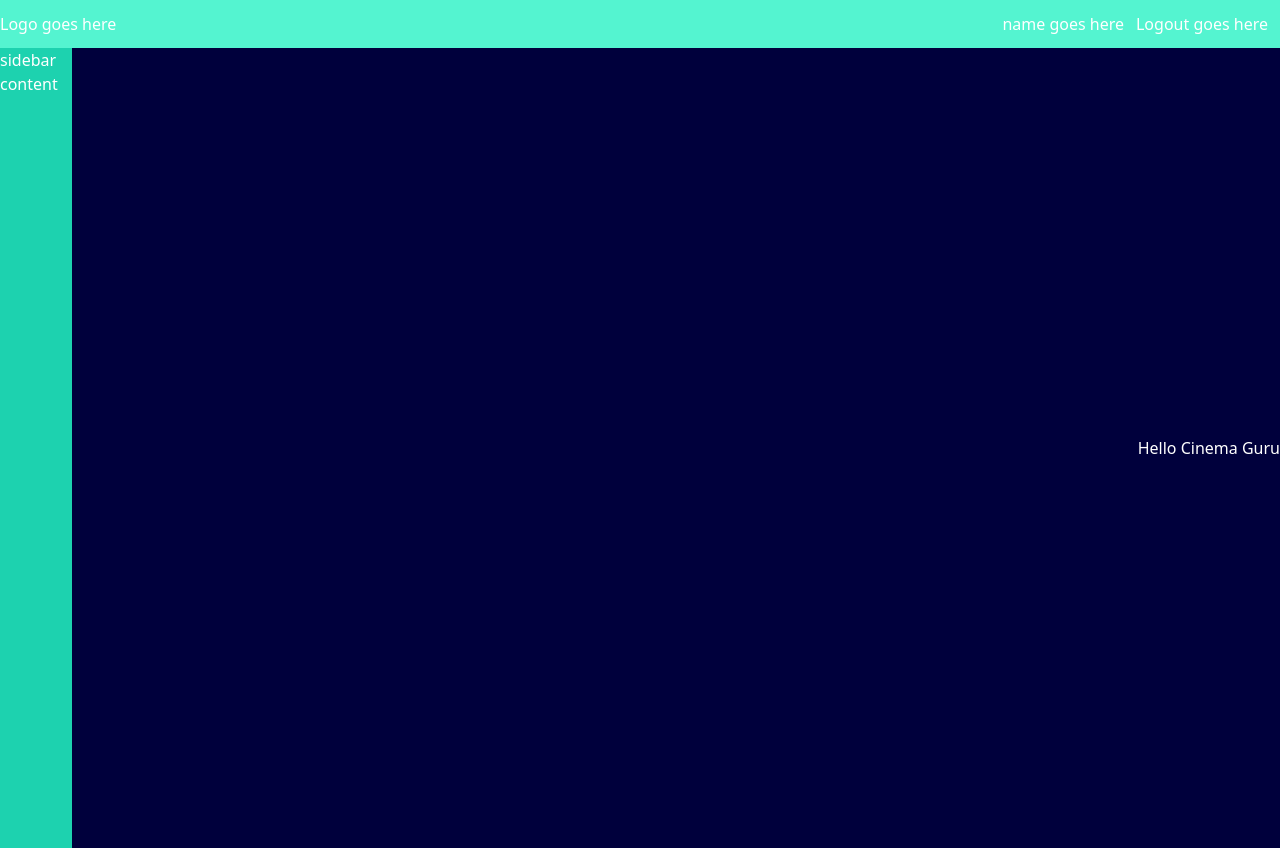
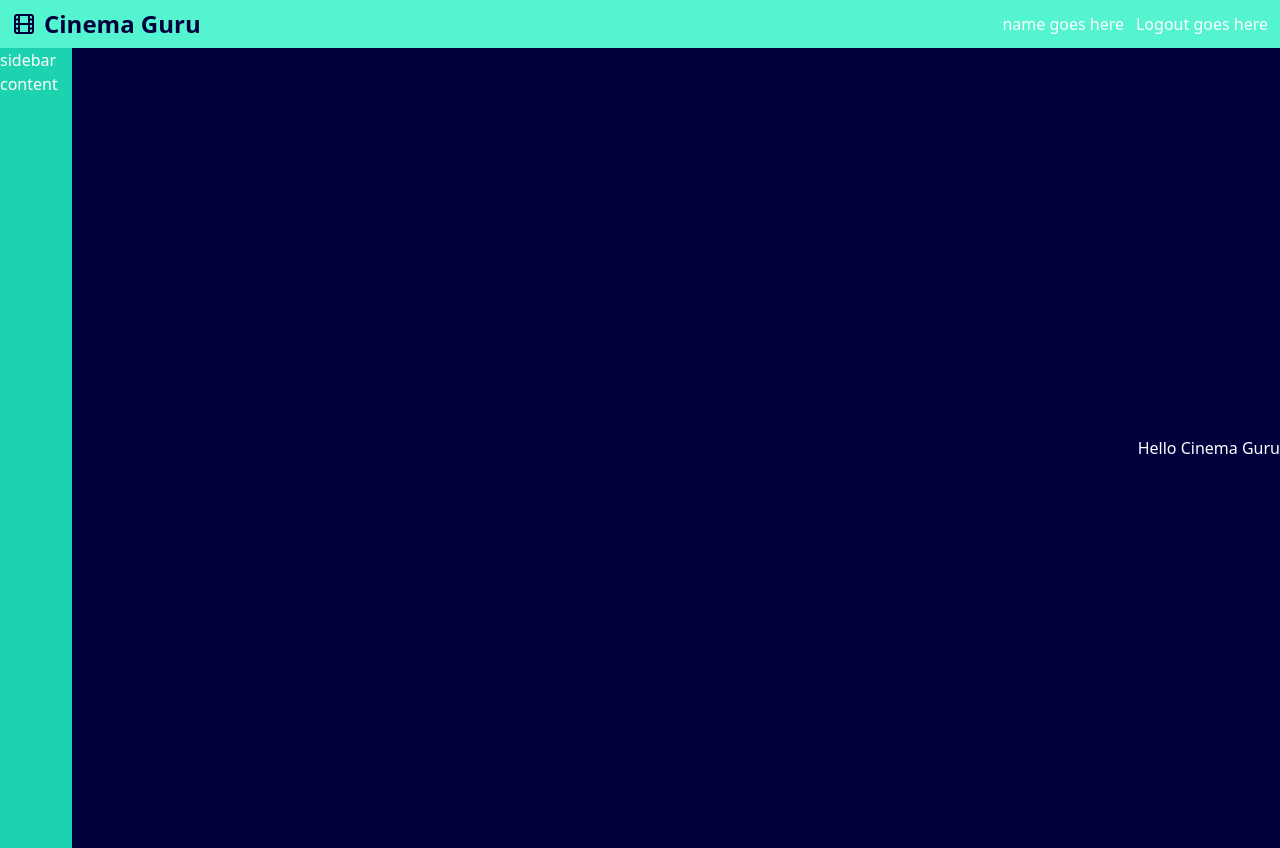
Before and after one commit to Cody-j-w/atlas-cinema-guru, a Next.js app: page / in a window 1280 px wide. Built offline with nearby package versions, Linux system fonts and the light colour scheme.

Commit message:
Add logo component

```diff
--- a/components/header.tsx
+++ b/components/header.tsx
@@ -1,8 +1,10 @@
+import Logo from "./logo";
+
 export default function Header() {
     return (
         <div className=" flex justify-between w-full bg-[#54F4D0] h-12">
             <div className="inline content-center">
-                Logo goes here
+                <Logo />
             </div>
             <div className="flex flex-row ">
                 <div className="me-3 inline content-center">
--- /dev/null
+++ b/components/logo.tsx
@@ -0,0 +1,9 @@
+import { Film } from "lucide-react";
+export default function Logo() {
+    return (
+        <div className="flex mx-3 content-center text-sl text-[#00003c] font-semibold">
+            <div className="flex items-center"><Film /></div>
+            <div className="flex"><p className="text-2xl ms-2 align-text-top inline">Cinema Guru</p></div>
+        </div>
+    )
+}
```
